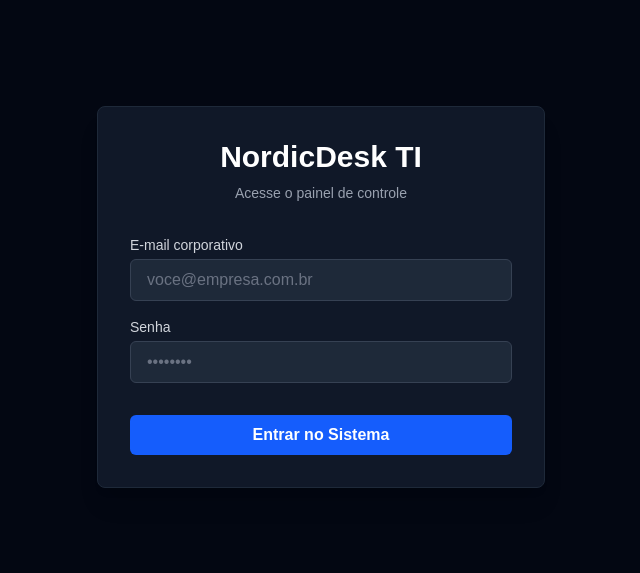
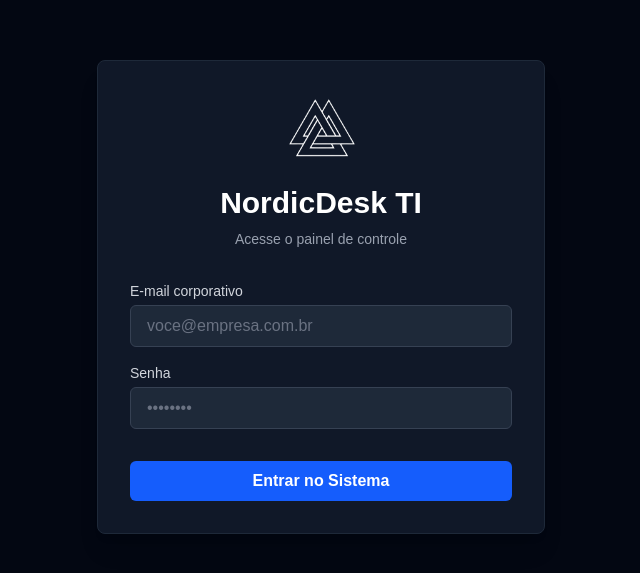
Before and after one commit to NordicManX/ITSM_t.i, a Next.js app: page /login in a window 1280 px wide. Shown: the part 103-676 px from the top of the page, without its empty margins (319-959 px from the left). Built offline with nearby package versions, Linux system fonts and the light colour scheme.

Commit message:
feat: adiciona logo do projeto na tela de login e configura redirecionamento da rota raiz

```diff
--- a/src/app/login/page.tsx
+++ b/src/app/login/page.tsx
@@ -1,5 +1,6 @@
 // src/app/login/page.tsx
 import { login } from '@/app/login/actions';
+import Image from 'next/image'; // Importação do componente Image
 
 export default function LoginPage({
   searchParams,
@@ -9,7 +10,16 @@ export default function LoginPage({
   return (
     <div className="flex min-h-screen items-center justify-center bg-gray-950 p-4">
       <div className="w-full max-w-md rounded-lg border border-gray-800 bg-gray-900 p-8 shadow-xl">
-        <div className="mb-8 text-center">
+
+        {/* Bloco da Logo e Título */}
+        <div className="mb-8 flex flex-col items-center text-center">
+          <Image
+            src="/Logo.png" // Certifique-se de que o arquivo esteja em public/logo.png
+            alt="Logo Nordic Tech"
+            width={80}
+            height={80}
+            className="mb-4 object-contain brightness-0 invert"
+          />
           <h1 className="text-3xl font-bold text-white">NordicDesk TI</h1>
           <p className="mt-2 text-sm text-gray-400">
             Acesse o painel de controle
@@ -45,7 +55,6 @@ export default function LoginPage({
             />
           </div>
 
-          {/* Exibição de Erros */}
           {searchParams?.error && (
             <div className="rounded-md bg-red-900/50 p-3 text-sm text-red-400 border border-red-800">
               {searchParams.error}
```
Also changed, not shown: public/Logo.png (added).
